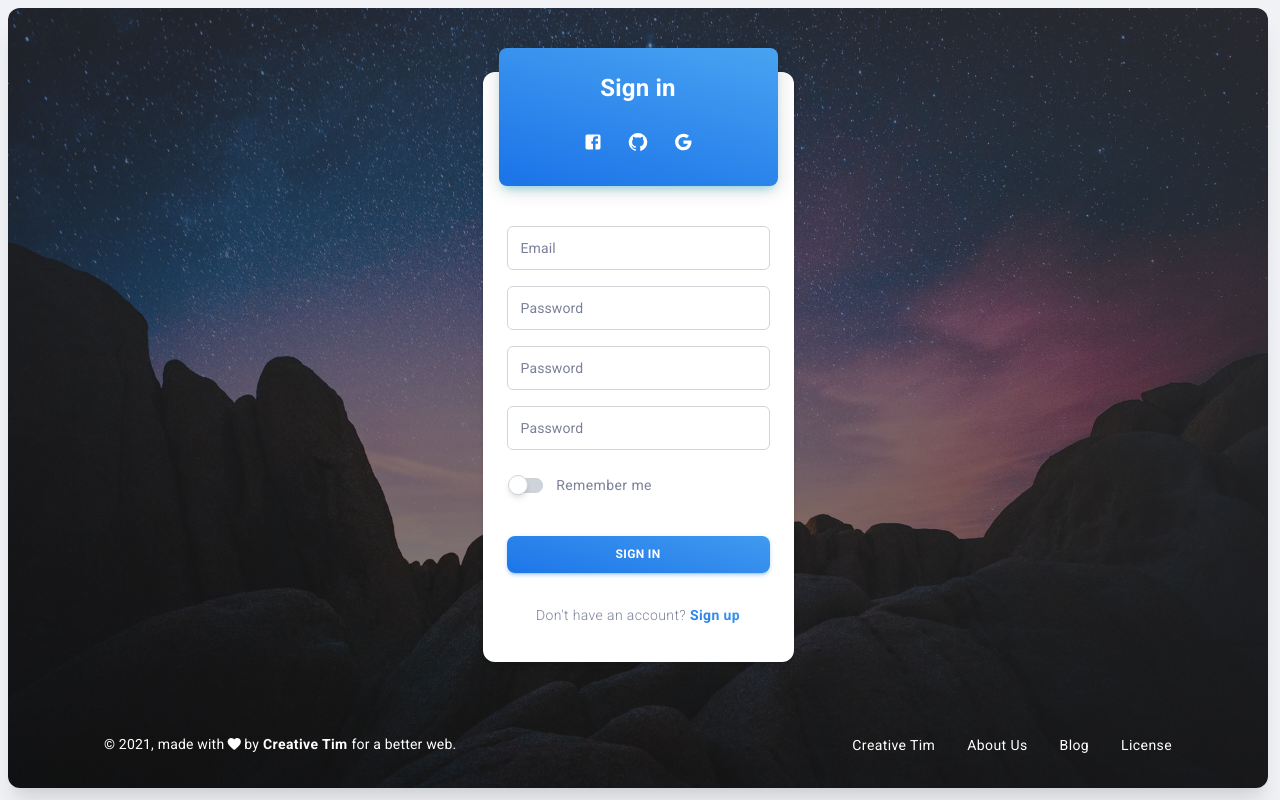
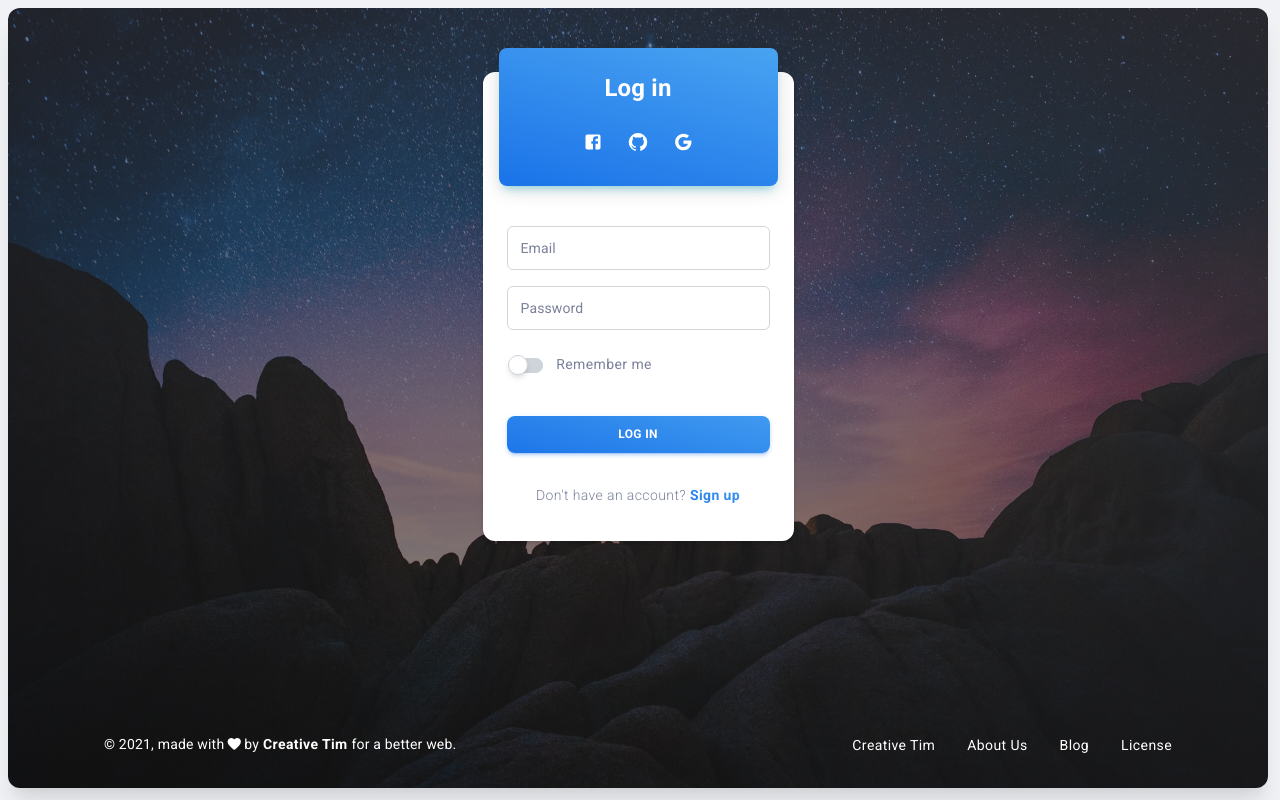
Before and after one commit to glaucoheitor/portfolio, a React (Create React App) app in the folder frontend/: page /auth/login in a window 1280 px wide. Before the commit this address led to /auth/sign-in. Built offline with nearby package versions, Linux system fonts and the light colour scheme.

Commit message:
frontend updates

```diff
--- a/frontend/package.json
+++ b/frontend/package.json
@@ -18,7 +18,8 @@
     "react-router-dom": "6.0.2",
     "react-scripts": "4.0.3",
     "react-table": "7.7.0",
-    "stylis": "4.0.10"
+    "stylis": "4.0.10",
+    "validator": "^13.7.0"
   },
   "scripts": {
     "start": "react-scripts start",
--- a/frontend/src/App.js
+++ b/frontend/src/App.js
@@ -104,7 +104,7 @@ export default function App() {
       )}
       <Routes>
         {getRoutes(routes)}
-        <Route path="*" element={<Navigate to="/auth/sign-in" />} />
+        <Route path="*" element={<Navigate to="/auth/login" />} />
       </Routes>
     </ThemeProvider>
   );
--- a/frontend/src/components/Sidenav/SidenavCollapse.js
+++ b/frontend/src/components/Sidenav/SidenavCollapse.js
@@ -36,7 +36,7 @@ import {
 // Material Dashboard 2 PRO React context
 import { useMaterialUIController } from "context";
 
-function SidenavCollapse({ icon, name, active, ...rest }) {
+function SidenavCollapse({ icon, color, name, active, ...rest }) {
   const [controller] = useMaterialUIController();
   const {
     miniSidenav,
@@ -57,7 +57,7 @@ function SidenavCollapse({ icon, name, active, ...rest }) {
               transparentSidenav,
               whiteSidenav,
               darkMode,
-              sidenavColor,
+              sidenavColor: color ? color : sidenavColor,
             })
           }
         >
--- a/frontend/src/components/Sidenav/index.js
+++ b/frontend/src/components/Sidenav/index.js
@@ -189,18 +189,24 @@ function Sidenav({ color, brand, brandName, routes, ...rest }) {
         }
       />
       <List>{renderRoutes}</List>
-      <MDBox p={2} mt="auto">
-        <MDButton
-          component="a"
-          href="https://www.creative-tim.com/product/material-dashboard-pro-react"
-          target="_blank"
-          rel="noreferrer"
-          variant="gradient"
-          color={sidenavColor}
-          fullWidth
-        >
-          upgrade to pro
-        </MDButton>
+      <MDBox py={2} mt="auto">
+        <NavLink key="logout" to="#">
+          <SidenavCollapse
+            color="error"
+            name={
+              <MDTypography
+                component="h6"
+                variant="button"
+                fontWeight="medium"
+                color={textColor}
+              >
+                Logout
+              </MDTypography>
+            }
+            icon="logout"
+            active={true}
+          />
+        </NavLink>
       </MDBox>
     </SidenavRoot>
   );
--- a/frontend/src/layouts/Auth/sign-in/index.js
+++ b/frontend/src/layouts/Auth/login/index.js
@@ -1,4 +1,4 @@
-import { useState } from "react";
+import { useState, useRef } from "react";
 
 // react-router-dom components
 import { Link } from "react-router-dom";
@@ -26,10 +26,22 @@ import BasicLayout from "layouts/Auth/components/BasicLayout";
 // Images
 import bgImage from "assets/images/bg-sign-in-basic.jpeg";
 
+//Validator
+import isEmail from "validator/lib/isEmail";
+
 function Basic() {
   const [rememberMe, setRememberMe] = useState(false);
+  const emailEl = useRef();
+  const passwordEl = useRef();
+  const handleSetRememberMe = () => setRememberMe(!rememberMe);
 
-  const handleSetRememberMe = () => setRememberMe(!rememberMe);
+  const submitHandler = (e) => {
+    e.preventDefault();
+    const email = emailEl.current.value;
+    const password = passwordEl.current.value;
+    console.log(email, password);
+    if (!isEmail(email)) return;
+  };
 
   return (
     <BasicLayout image={bgImage}>
@@ -46,7 +58,7 @@ function Basic() {
           textAlign="center"
         >
           <MDTypography variant="h4" fontWeight="medium" color="white" mt={1}>
-            Sign in
+            Log in
           </MDTypography>
           <Grid
             container
@@ -87,18 +99,22 @@ function Basic() {
           </Grid>
         </MDBox>
         <MDBox pt={4} pb={3} px={3}>
-          <MDBox component="form" role="form">
+          <MDBox component="form" role="form" onSubmit={submitHandler}>
             <MDBox mb={2}>
-              <MDInput type="email" label="Email" fullWidth />
+              <MDInput
+                type="email"
+                label="Email"
+                inputRef={emailEl}
+                fullWidth
+              />
             </MDBox>
             <MDBox mb={2}>
-              <MDInput type="password" label="Password" fullWidth />
-            </MDBox>
-            <MDBox mb={2}>
-              <MDInput type="password" label="Password" fullWidth />
-            </MDBox>
-            <MDBox mb={2}>
-              <MDInput type="password" label="Password" fullWidth />
+              <MDInput
+                type="password"
+                label="Password"
+                inputRef={passwordEl}
+                fullWidth
+              />
             </MDBox>
 
             <MDBox display="flex" alignItems="center" ml={-1}>
@@ -114,8 +130,8 @@ function Basic() {
               </MDTypography>
             </MDBox>
             <MDBox mt={4} mb={1}>
-              <MDButton variant="gradient" color="info" fullWidth>
-                sign in
+              <MDButton type="submit" variant="gradient" color="info" fullWidth>
+                Log in
               </MDButton>
             </MDBox>
             <MDBox mt={3} mb={1} textAlign="center">
@@ -123,7 +139,7 @@ function Basic() {
                 Don&apos;t have an account?{" "}
                 <MDTypography
                   component={Link}
-                  to="/Auth/sign-up"
+                  to="/auth/signup"
                   variant="button"
                   color="info"
                   fontWeight="medium"
--- a/frontend/src/layouts/Navbars/DashboardNavbar/index.js
+++ b/frontend/src/layouts/Navbars/DashboardNavbar/index.js
@@ -143,9 +143,6 @@ function DashboardNavbar({ absolute, light, isMini }) {
                   <Icon sx={iconsStyle} fontSize="medium">
                     account_circle
                   </Icon>
-                  <MDTypography variant="h6" color="secondary">
-                    Login
-                  </MDTypography>
                 </IconButton>
               </Link>
               <IconButton
--- a/frontend/src/routes.js
+++ b/frontend/src/routes.js
@@ -26,10 +26,10 @@ import Tables from "layouts/tables";
 import Billing from "layouts/billing";
 import RTL from "layouts/rtl";
 import Notifications from "layouts/notifications";
-import Profile from "layouts/profile";
+import Profile from "layouts/profile";*/
 
-import SignUp from "layouts/Auth/sign-up";*/
-import SignIn from "layouts/Auth/sign-in";
+import SignUp from "layouts/Auth/signup";
+import LogIn from "layouts/Auth/login";
 import Forgot from "layouts/Auth/reset-password/cover";
 import AuthPage from "pages/Auth";
 import TradesPage from "pages/Trades";
@@ -41,7 +41,7 @@ const routes = [
   {
     type: "collapse",
     name: "Trades",
-    key: "Trades",
+    key: "trades",
     icon: <Icon fontSize="small">dashboard</Icon>,
     route: "/trades",
     component: <TradesPage />,
@@ -51,8 +51,8 @@ const routes = [
     name: "Sign In",
     key: "sign-in",
     icon: <Icon fontSize="small">login</Icon>,
-    route: "/auth/sign-in",
-    component: <SignIn />,
+    route: "/auth/login",
+    component: <LogIn />,
   },
   {
     type: "collapse",
@@ -61,6 +61,14 @@ const routes = [
     icon: <Icon fontSize="small">login</Icon>,
     route: "/auth/forgot",
     component: <Forgot />,
+  },
+  {
+    type: "collapse",
+    name: "Forgot",
+    key: "forgot",
+    icon: <Icon fontSize="small">login</Icon>,
+    route: "/auth/signup",
+    component: <SignUp />,
   },
   /*{
     type: "collapse",
```
Also changed, not shown: frontend/src/layouts/Auth/signup/index.js (renamed from frontend/src/layouts/Auth/sign-up/index.js), 1 other file (tests, documents, lock files or other folders).
